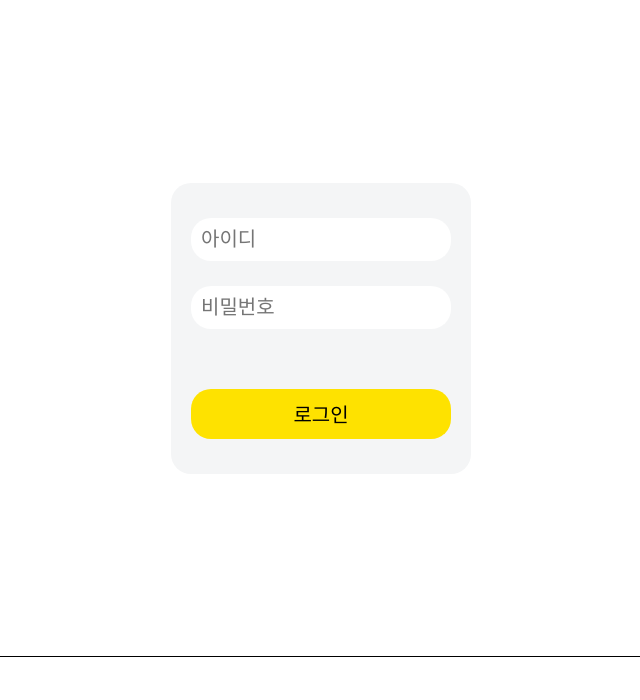
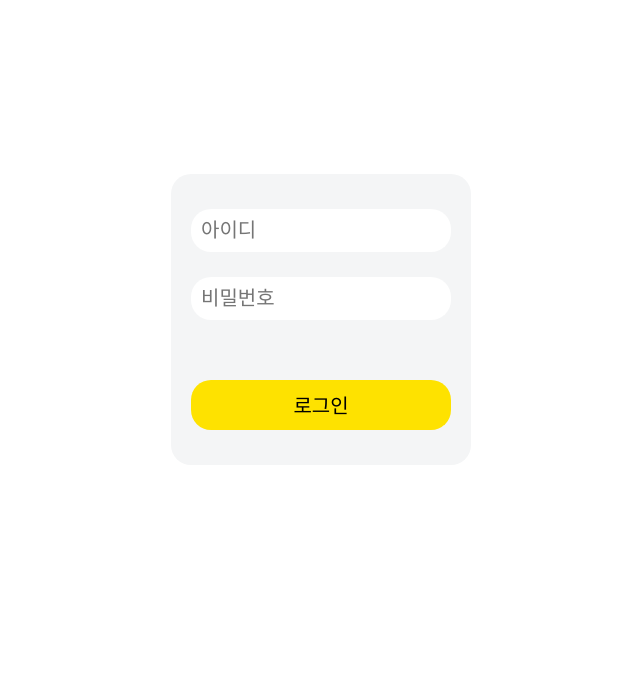
Before and after one commit to jihun-io/dooropener, a Flask app: page / in a window 1280 px wide. Shown: the part 100-800 px from the top of the page, without its empty margins (319-959 px from the left). Run offline with Flask 3, Linux system fonts and the light colour scheme; some web fonts are replaced.

Commit message:
footer 조절 및 padding 제거

```diff
--- a/static/css/style.css
+++ b/static/css/style.css
@@ -75,10 +75,9 @@ main div {
 
 footer {
   width: 100%;
-  height: 44px;
+  height: 62px;
   display: flex;
-  align-items: flex-start;
-  padding-top: 5px;
+  align-items: center;
   justify-content: space-around;
   border-top: 1px solid black;
   border-radius: 0px!important;
--- a/templates/index.html
+++ b/templates/index.html
@@ -12,7 +12,8 @@
   <!-- <link rel="manifest" href="/manifest.json"> -->
 
   <link rel="stylesheet" href=" {{ url_for('static', filename='css/style.css') }}">
-  <link rel="stylesheet" href="../static/css/style.css">
+  <!-- <link rel="stylesheet" href="../static/css/style.css"> -->
+
 
   <link rel="stylesheet"
     href="https://fonts.googleapis.com/css2?family=Material+Symbols+Outlined:opsz,wght,FILL,GRAD@20..48,100..700,0..1,-50..200" />
@@ -70,8 +71,8 @@
 
   </main>
 
+  {% if username %}
   <footer>
-    {% if username %}
     <div class="homebtn" onclick="location.href='/'">
       <span class="material-symbols-outlined">
         home
@@ -84,9 +85,14 @@
       </span>
       <p>설정</p>
     </div>
-    {% else %}
-    {% endif %}
   </footer>
+  {% else %}
+  <footer style="border: none;"></footer>
+  {% endif %}
+
+
+
+
 
 </body>
 
```
